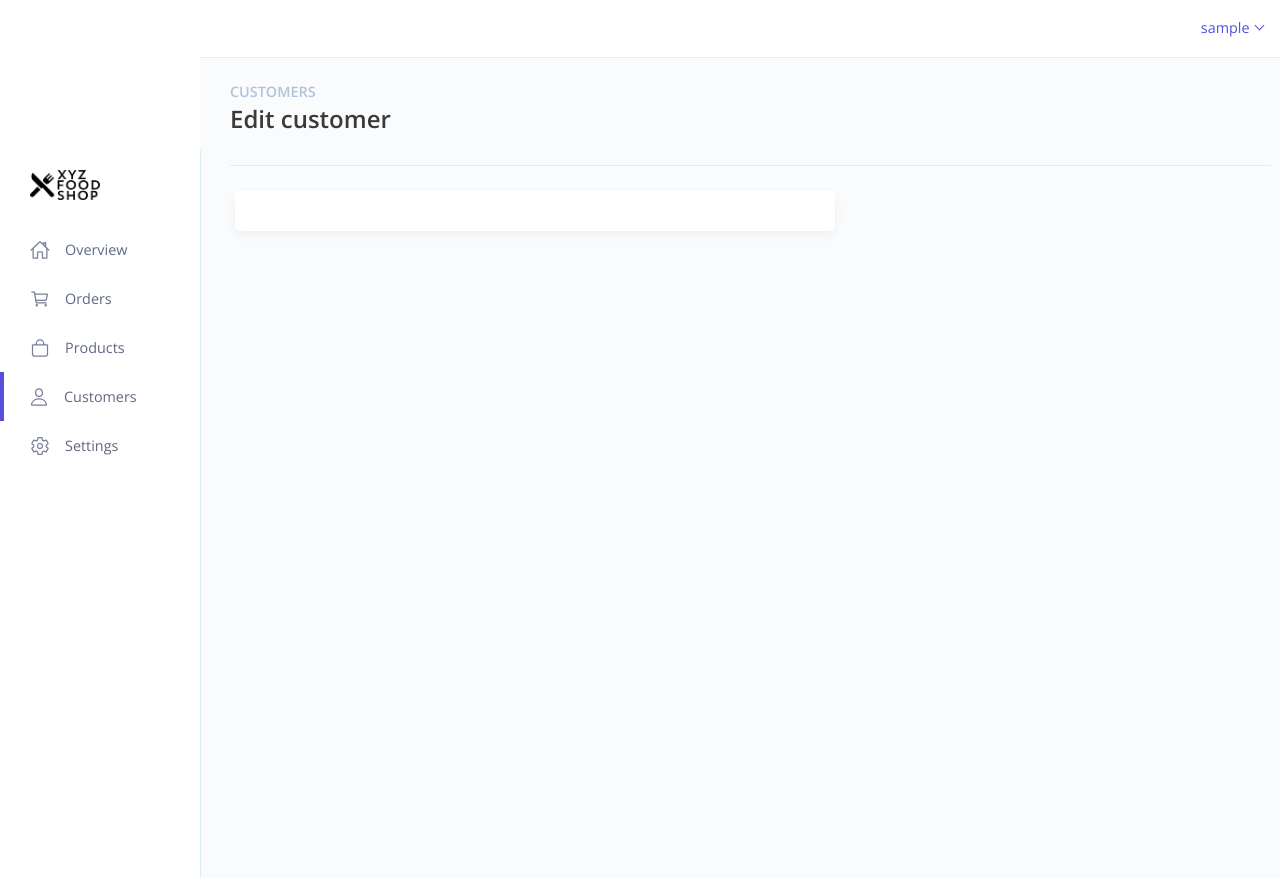
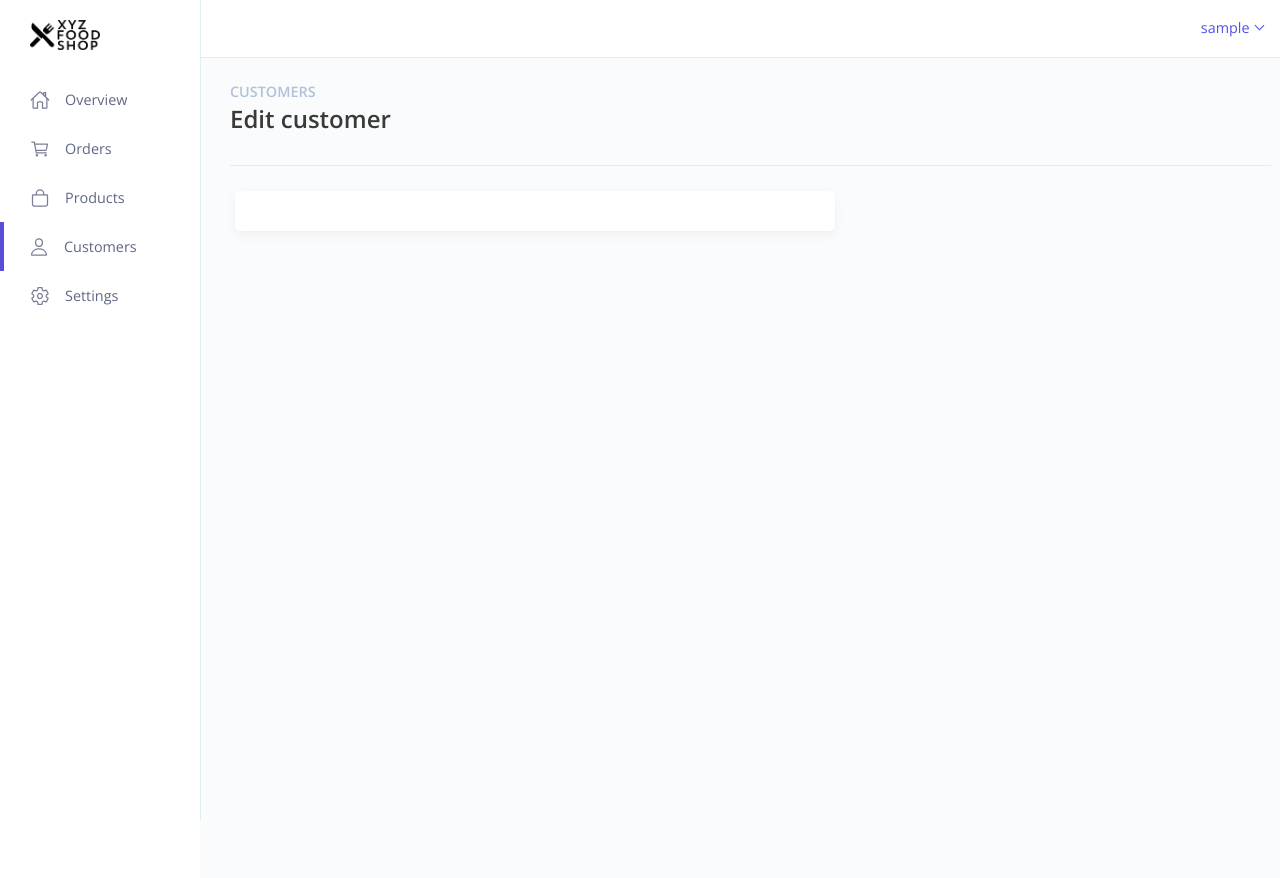
Before and after one commit to anas283/yummy-shop-admin, a PHP site: page /customers/edit-customer.php?user_id=1 in a window 1280 px wide. Run offline with PHP 8.4, Linux system fonts and the light colour scheme; the visitor is signed in with stand-in values (Sample User, id 1); data that the repository does not hold is empty; some libraries are stand-ins or nearby versions.

Commit message:
Minor update

```diff
--- a/customers/edit-customer.php
+++ b/customers/edit-customer.php
@@ -158,7 +158,7 @@ if($_SERVER["REQUEST_METHOD"] == "POST") {
 </head>
 <body>
 
-    <div id="mySidenav" class="sidenav mt-150">
+    <div id="mySidenav" class="sidenav">
         <div>
             <a class="logo" href="../home/home.php">
                 <img class="shop-logo" src="../images/shop_logo.png" alt="">
```
